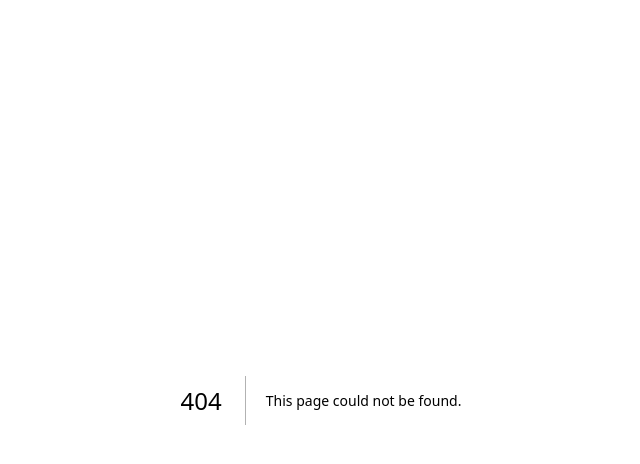
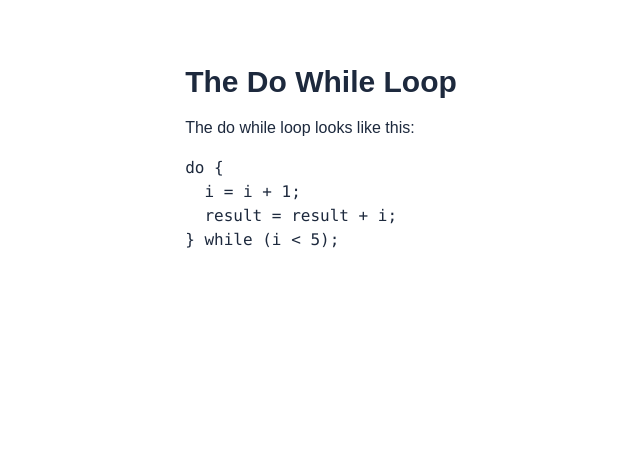
Before and after one commit to Stanford-PinCS/pincs-lessons-site, a Next.js app: page /pickcode/example-lesson in a window 1280 px wide. Before the commit this address had no page. Shown: the top 464 px of the page, without its empty margins (319-959 px from the left). Built offline with nearby package versions, Linux system fonts and the light colour scheme.

Commit message:
include example lesson

```diff
--- /dev/null
+++ b/src/app/example-lesson/page.tsx
@@ -0,0 +1,24 @@
+import { Metadata } from "next";
+
+export const metadata: Metadata = {
+  title: "Do While Loops",
+  description:
+    "Do while loops are a infrequently used type of loop in many programming languages",
+};
+
+export default function About() {
+  return (
+    <div className="h-full w-full bg-white text-slate-800 p-8 flex flex-col items-center gap-8">
+      <div className="max-w-[800px] flex flex-col gap-4 bg-white rounded-xl py-8">
+        <h1 className="font-bold text-3xl text-center">The Do While Loop</h1>
+        <p>The do while loop looks like this:</p>
+        <pre>
+          {`do {
+  i = i + 1;
+  result = result + i;
+} while (i < 5);`}
+        </pre>
+      </div>
+    </div>
+  );
+}
--- a/src/app/page.tsx
+++ b/src/app/page.tsx
@@ -1,7 +1,12 @@
+import Link from "next/link";
+
 export default function Home() {
   return (
-    <div className="h-[100vh] w-full flex items-center justify-center">
+    <div className="h-[100vh] w-full flex flex-col items-center justify-center gap-2">
       <h1>PinCS lesson site coming soon!</h1>
+      <Link href={"/example-lesson"} className="underline">
+        Go to example lesson
+      </Link>
     </div>
   );
 }
```
Also changed, not shown: 5 other files (tests, documents, lock files or other folders).
